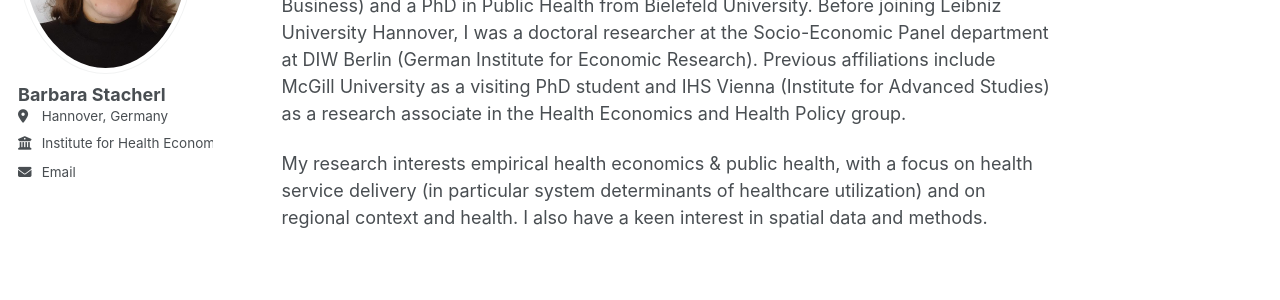
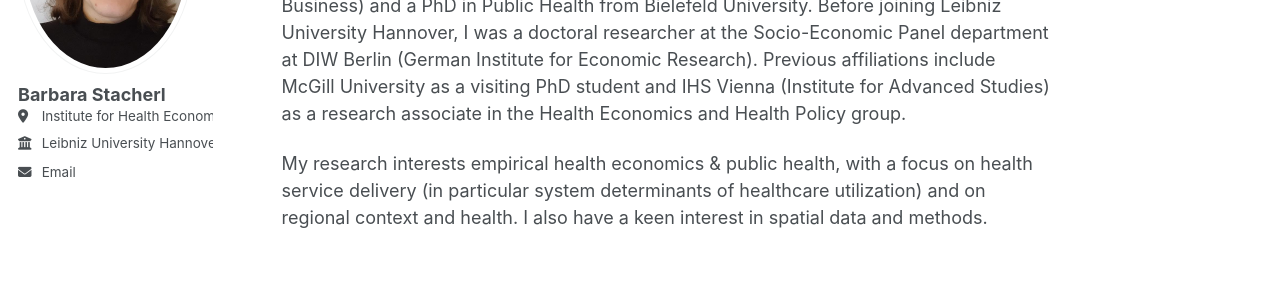
Before and after one commit to barbarastacherl/barbarastacherl.github.io, a Jekyll site: the page built from _pages/about.md, in a window 1280 px wide. Shown: the part 254-554 px from the top of the page. Built offline with Jekyll 4.4.1, drawn with Linux system fonts in a browser that asks for light colours.

Commit message:
update employer separate

```diff
--- a/_config.yml
+++ b/_config.yml
@@ -26,8 +26,8 @@ author:
   name             : "Barbara Stacherl"
   pronouns         : # example: "she/her"
   bio              : #"Short biography for the left-hand sidebar"
-  location         : "Hannover, Germany"
-  employer         : "Institute for Health Economics @ Leibniz University Hannover"
+  location         : "Institute for Health Economics"
+  employer         : "Leibniz University Hannover"
   uri              : # URL
   email            : "barbara.stacherl@ihe.uni-hannover.de"
 
```
